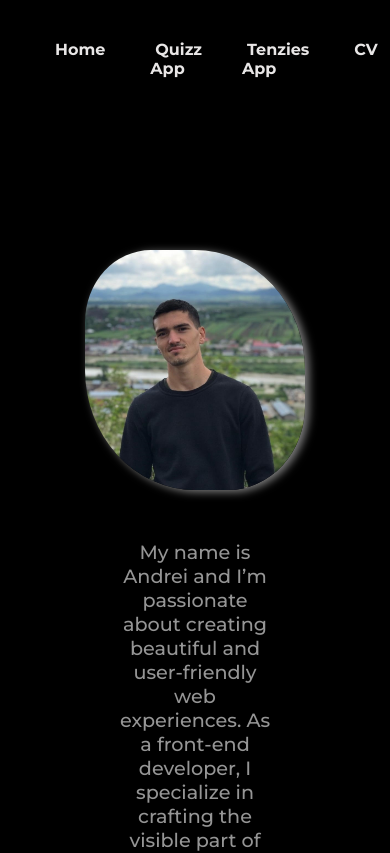
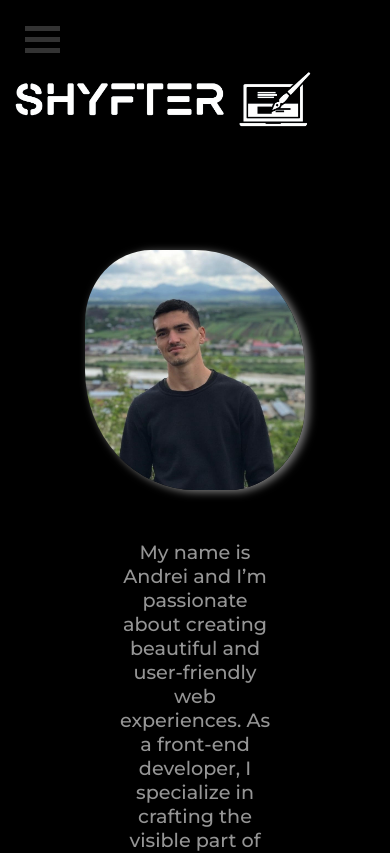
Before and after one commit to Shyfter/cv-website, a React (Create React App) app: page / in a window 390 px wide. Shown: the top 853 px of the page. Built offline with nearby package versions, Linux system fonts and the light colour scheme; the HTML template or start-up script is replaced by a standard one.

Commit message:
mobile menu

```diff
--- a/src/components/footer.js
+++ b/src/components/footer.js
@@ -12,7 +12,7 @@ export default function Footer(){
             <h2 className="contact-title">Contact</h2>
             <div className="footer">
                 <div className="phone">
-                    <div className="contact-container" onClick={()=>{window.open('+40720790861')}}>
+                    <div className="contact-container" onClick={()=>{window.open('tel:+40720790861')}}>
                         <img src={phone} alt="icon"></img>
                         <p>Phone</p>
                     </div>
--- a/src/components/navbar.js
+++ b/src/components/navbar.js
@@ -3,10 +3,27 @@ import logo from "./pics/Shyfter-Logo-White-Right.png"
 
 export default function Navbar() {
 
+    function myFunction(x) {
+        let divClass = document.getElementById("menu");
+        let divDropdown = document.getElementById("navOptions");
+        if(divClass.className === "container"){
+            divClass.className="change";
+            divDropdown.style.display = "flex";
+        }else{
+            divClass.className="container";
+            divDropdown.style.display = "none";
+        }
+      }
 
     return (
+        <>
+            <div id='menu' class="container" onClick={()=>{myFunction(this)}}>
+                <div class="bar1"></div>
+                <div class="bar2"></div>
+                <div class="bar3"></div>
+            </div>
             <nav className="navbar">
-            <div className="navOptions">
+                <div className="navOptions" id="navOptions">
                     <div className="Home"><a href="#home">Home</a></div>
                     <div className="Projects"><a href="#quizz-app">Quizz App</a></div>
                     <div className="Projects"><a href="#tenzies-app">Tenzies App</a></div>
@@ -17,5 +34,6 @@ export default function Navbar() {
                     <img src={logo} alt="Logo"></img>
                 </div>
             </nav>
+        </>
     )
 }
--- a/src/index.css
+++ b/src/index.css
@@ -214,3 +214,49 @@ footer {
   display: flex;
   justify-content: center;
 }
+
+.menuIcon {
+  visibility: hidden;
+}
+
+@media (max-width:480px) {
+
+    .navbar{
+      margin-top: 50px;
+      padding-left: 0px;
+    }
+    /*menu icon*/
+    .navOptions {
+      display: none;
+      flex-direction: column;
+      padding-left: 0px !important;
+    }
+
+    .bar1, .bar2, .bar3 {
+      width: 35px;
+      height: 5px;
+      background-color: #333;
+      margin: 6px 0;
+      transition: 0.4s;
+    }
+
+    .change, .container {
+      position: fixed;
+      z-index: 9;
+      width: fit-content;
+      margin: 20px 0 0 25px;
+    }
+
+    .change .bar1 {
+      transform: translate(0, 11px) rotate(-45deg);
+    }
+
+    .change .bar2 {opacity: 0;}
+
+    .change .bar3 {
+      transform: translate(0, -11px) rotate(45deg);
+    }
+
+
+
+}
```
Lines whose indentation alone changed are shown as unchanged.
